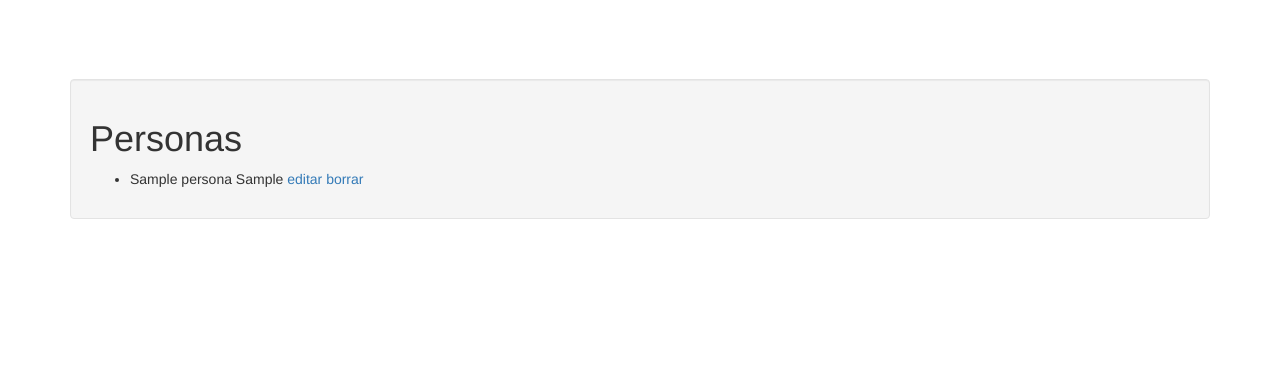
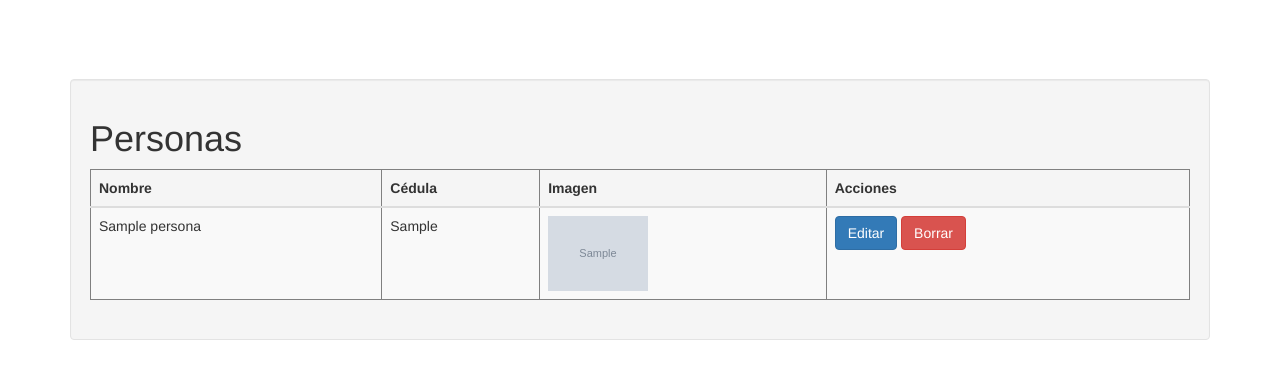
Before and after one commit to argenisosorio/registro_vistas_clases, a Django app: page / in a window 1280 px wide. Shown: the part 51-430 px from the top of the page. Run offline with Django 3.2, Linux system fonts and the light colour scheme; tables that the repository leaves empty hold one stand-in row (values such as "Sample post"); grey boxes marked "Sample" are stand-in pictures; some libraries are stand-ins or nearby versions.

Commit message:
Agregando ejemplo de subir y mostrar foto de perfil de una persona

```diff
--- a/registro/models.py
+++ b/registro/models.py
@@ -6,6 +6,7 @@ from django.core.urlresolvers import reverse
 class Persona(models.Model):
     nombre = models.CharField(max_length=200)
     cedula = models.CharField(max_length=8)
+    imagen = models.FileField(upload_to='', blank=False, null=False)
 
     def __unicode__(self):
         return self.nombre
--- a/registro/templates/registro/persona_form.html
+++ b/registro/templates/registro/persona_form.html
@@ -1,7 +1,7 @@
 {% extends "registro/base.html" %}
 {% block titulo %}Registrar{% endblock %}
 {% block cuerpo %}
-<form method="post">{% csrf_token %}
+<form method="post" enctype="multipart/form-data">{% csrf_token %}
   {{ form.as_p }}
   <input type="submit" value="Submit" />
 </form>
--- a/registro/templates/registro/persona_list.html
+++ b/registro/templates/registro/persona_list.html
@@ -2,12 +2,37 @@
 {% block titulo %}Lista{% endblock %}
 {% block cuerpo %}
 <h1>Personas</h1>
-<ul>
-  {% for persona in object_list %}
-  <li>{{ persona.nombre }} {{ persona.cedula }}
-  <a href="{% url 'registro:editar' persona.id %}">editar</a>
-  <a href="{% url 'registro:borrar' persona.id %}">borrar</a>
-  </li>
+<table class="table table-striped" border="1px">
+  <thead>
+    <tr>
+      <th><b>Nombre</b></th>
+      <th><b>Cédula</b></th>
+      <th><b>Imagen</b></th>
+      <th><b>Acciones</b></th>
+    </tr>
+  </thead>
+  {% for x in object_list %}
+  <tbody>
+    <tr>
+      <td>
+        {{ x.nombre }}
+      </td>
+      <td>
+        {{ x.cedula }}
+      </td>
+      <td>
+        <img src="media/{{ x.imagen }}" width="100px">
+      </td>
+      <td>
+        <a href="{% url 'registro:editar' x.id %}">
+          <button class="btn btn-primary">Editar</button>
+        </a>
+        <a href="{% url 'registro:borrar' x.id %}">
+          <button class="btn btn-danger">Borrar</button>
+        </a>
+      </td>
+    </tr>
+  </tbody>
   {% endfor %}
-</ul>
+</table>
 {% endblock %}
--- a/registro/urls.py
+++ b/registro/urls.py
@@ -1,6 +1,7 @@
 # -*- coding: utf-8 -*-
 from django.conf.urls import patterns, url
 from registro import views
+from django.conf import settings
 
 
 urlpatterns = patterns('',
@@ -8,4 +9,8 @@ urlpatterns = patterns('',
     url(r'^registrar$', views.Registrar.as_view(), name='registrar'),
     url(r'^editar/(?P<pk>\d+)$', views.Editar.as_view(), name='editar'),
     url(r'^borrar/(?P<pk>\d+)$', views.Borrar.as_view(), name='borrar'),
+    # Definiendo la url que va a servir las imagenes para que puedan ser descargadas.
+    url(r'^media/(?P<path>.*)$', 'django.views.static.serve', {
+        'document_root': settings.MEDIA_ROOT,
+    }),
 )
--- a/registro/views.py
+++ b/registro/views.py
@@ -12,13 +12,13 @@ class Consultar(ListView):
 
 class Registrar(CreateView):
     model = Persona
-    fields = ['nombre', 'cedula']
+    fields = ['nombre','cedula','imagen']
     success_url = reverse_lazy('registro:consultar')
 
 
 class Editar(UpdateView):
     model = Persona
-    fields = ['nombre', 'cedula']
+    fields = ['nombre','cedula','imagen']
     success_url = reverse_lazy('registro:consultar')
 
 
```
Also changed, not shown: registro_vistas_clases/settings.py (+6 -1 lines).
